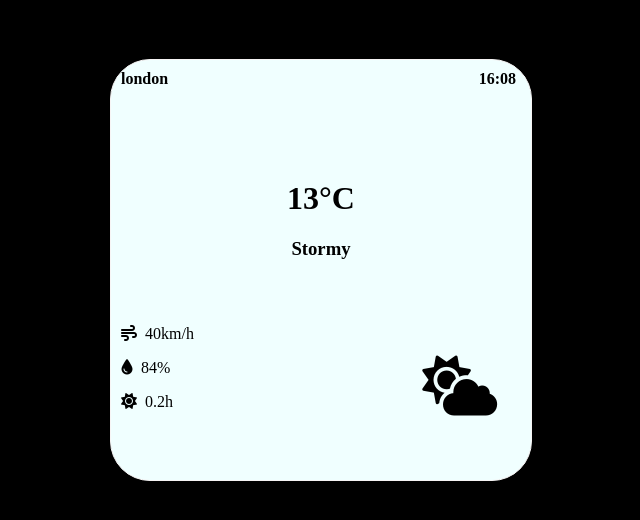
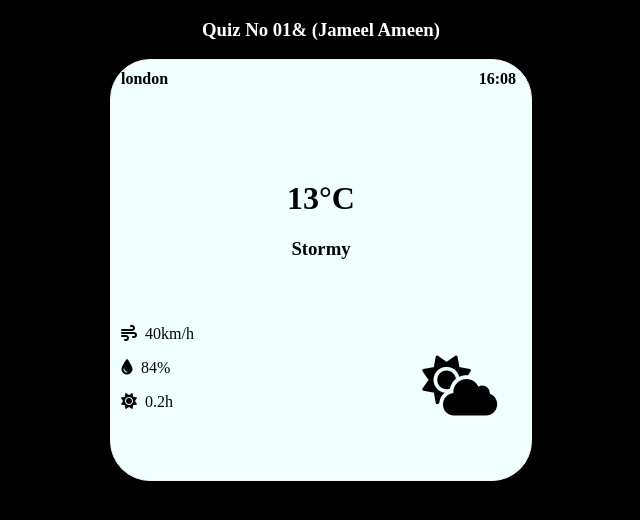
Before and after one commit to Jameel523/weather, a plain HTML site: page index.html in a window 1280 px wide. Shown: the whole page, without its empty margins (319-959 px from the left). Drawn offline with Linux system fonts and the light colour scheme.

Commit message:
new commit

```diff
--- a/index.html
+++ b/index.html
@@ -35,7 +35,7 @@
 
 <body>
     <div class="weather">
-        <h3 style="text-align: center;">Quiz No 01& (Jameel Ameen)</h3>
+        <h3 style="text-align: center;color: #fff;">Quiz No 01& (Jameel Ameen)</h3>
     <div class="center" style="width: 400px;height: 400px; border:1px solid rgb(246, 244, 244);
     background-color: azure;border-radius: 40px;">
 
```
